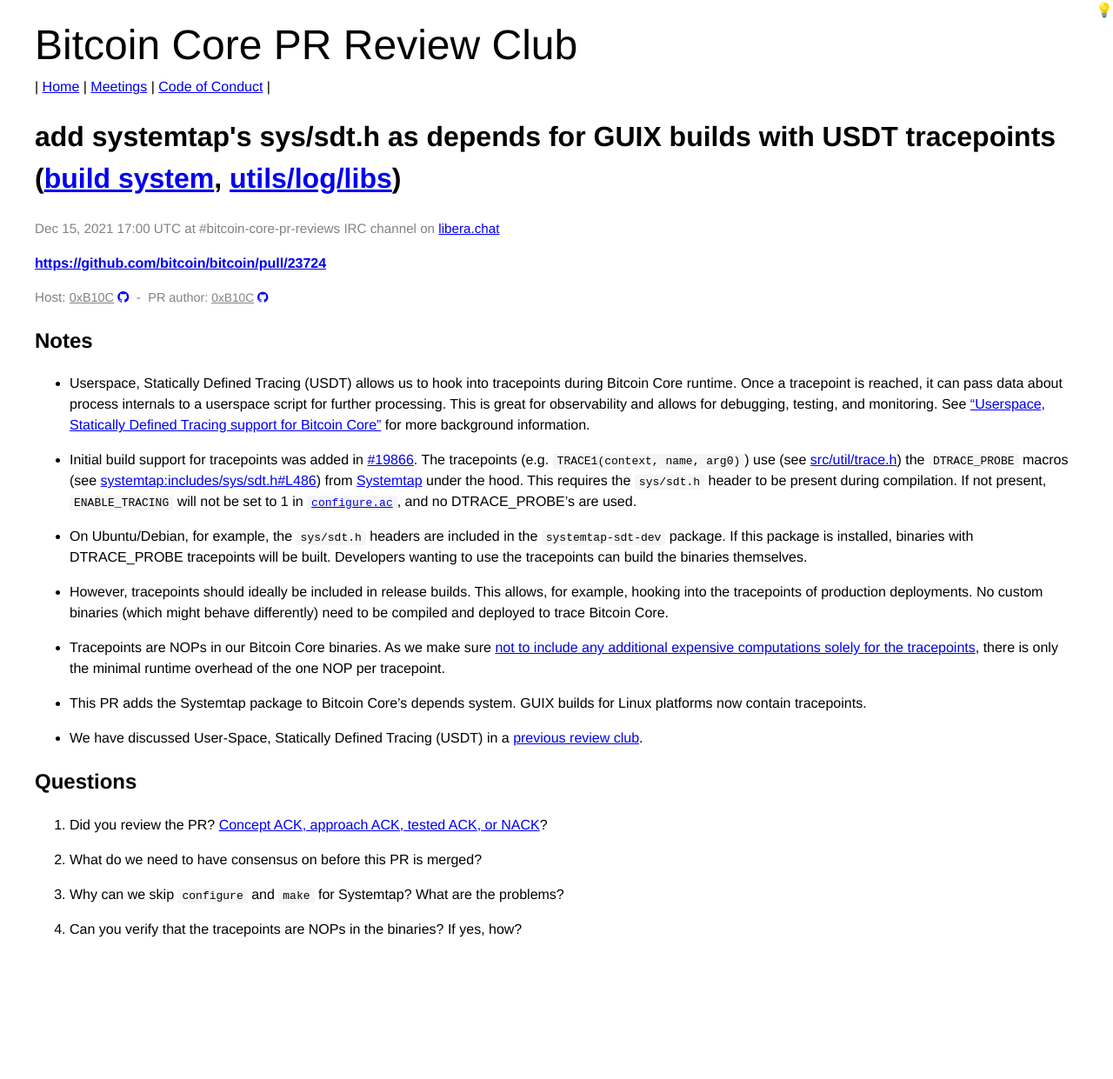
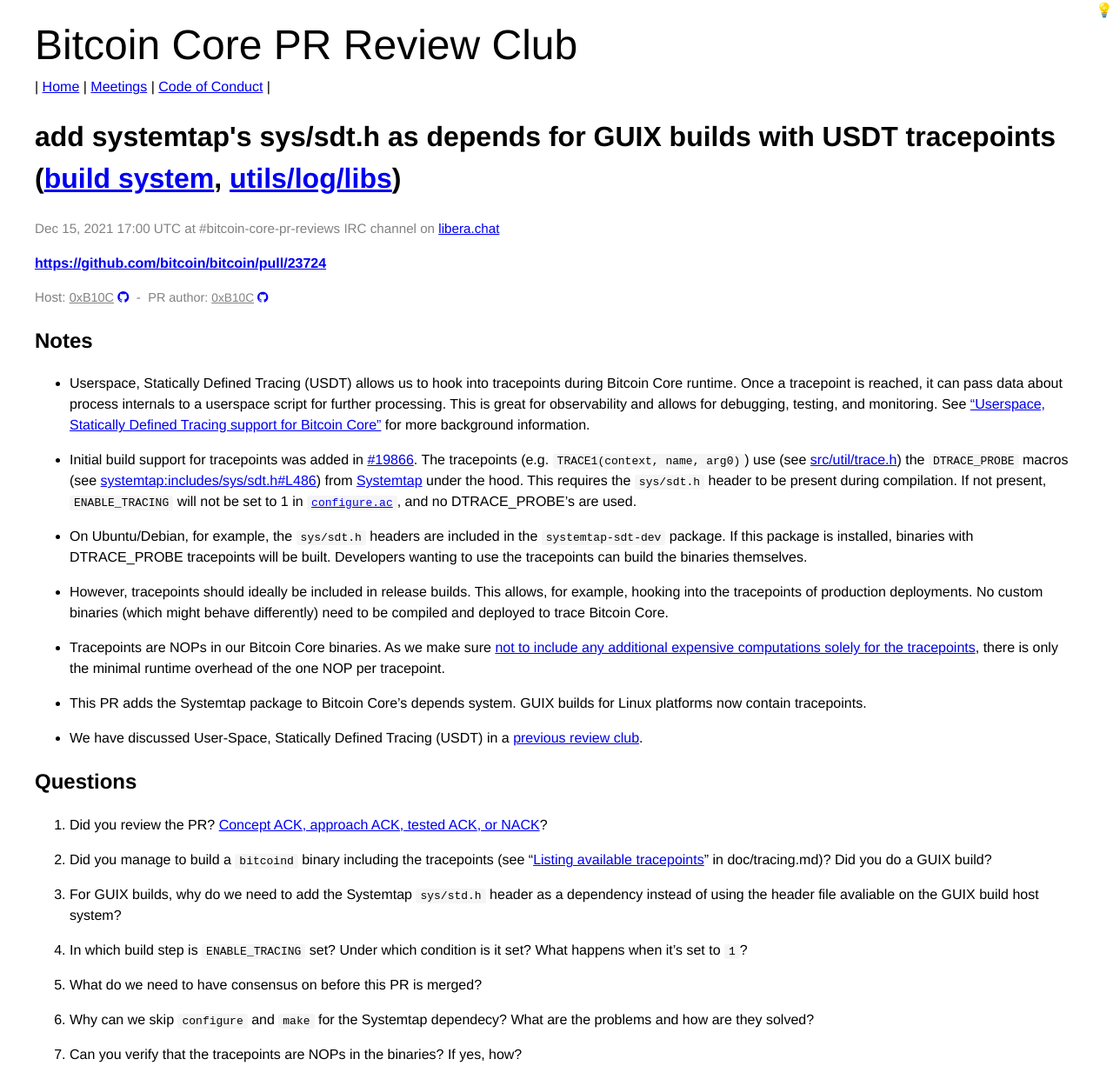
Before and after one commit to bitcoin-core-review-club/website, a Jekyll site: the page built from _posts/2021-12-15-#23724.md, in a window 1280 px wide. Shown: the whole page at 87% size. Built offline with Jekyll 4.4.1, drawn with Linux system fonts in a browser that asks for light colours; before the commit the page ends 1097 px from its top, so only the background shows below that.

Commit message:
Add additional questions for pr23724

```diff
--- a/_posts/2021-12-15-#23724.md
+++ b/_posts/2021-12-15-#23724.md
@@ -53,11 +53,17 @@
 
 1. Did you review the PR? [Concept ACK, approach ACK, tested ACK, or NACK](https://github.com/bitcoin/bitcoin/blob/master/CONTRIBUTING.md#peer-review)?
 
-2. What do we need to have consensus on before this PR is merged?
+2. Did you manage to build a `bitcoind` binary including the tracepoints (see "[Listing available tracepoints](https://github.com/bitcoin/bitcoin/blob/master/doc/tracing.md#listing-available-tracepoints)" in doc/tracing.md)? Did you do a GUIX build?
 
-3. Why can we skip `configure` and `make` for Systemtap? What are the problems?
+3. For GUIX builds, why do we need to add the Systemtap `sys/std.h` header as a dependency instead of using the header file avaliable on the GUIX build host system?
 
-4. Can you verify that the tracepoints are NOPs in the binaries? If yes, how?
+4. In which build step is `ENABLE_TRACING` set? Under which condition is it set? What happens when it's set to `1`?
+
+5. What do we need to have consensus on before this PR is merged?
+
+6. Why can we skip `configure` and `make` for the Systemtap dependecy? What are the problems and how are they solved?
+
+7. Can you verify that the tracepoints are NOPs in the binaries? If yes, how?
 
 <!-- TODO: After meeting, uncomment and add meeting log between the irc tags
 ## Meeting Log
```
